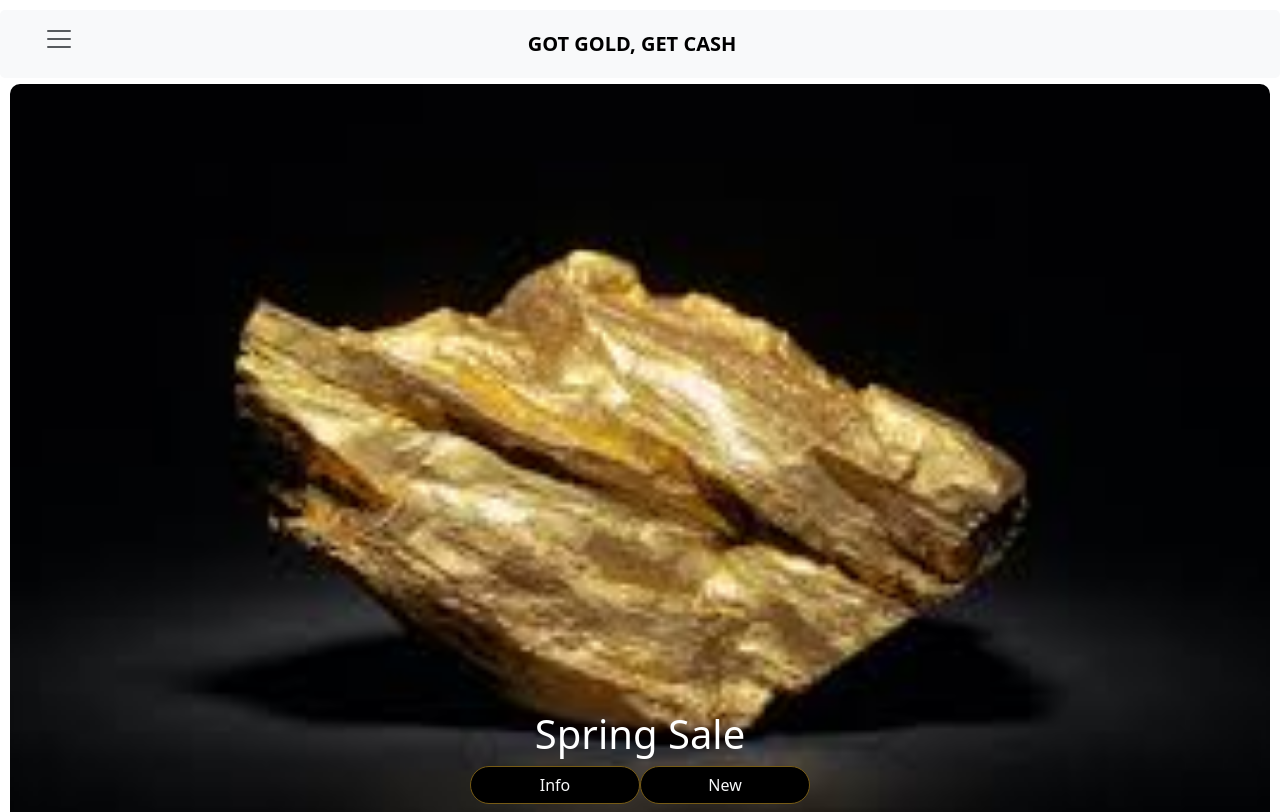
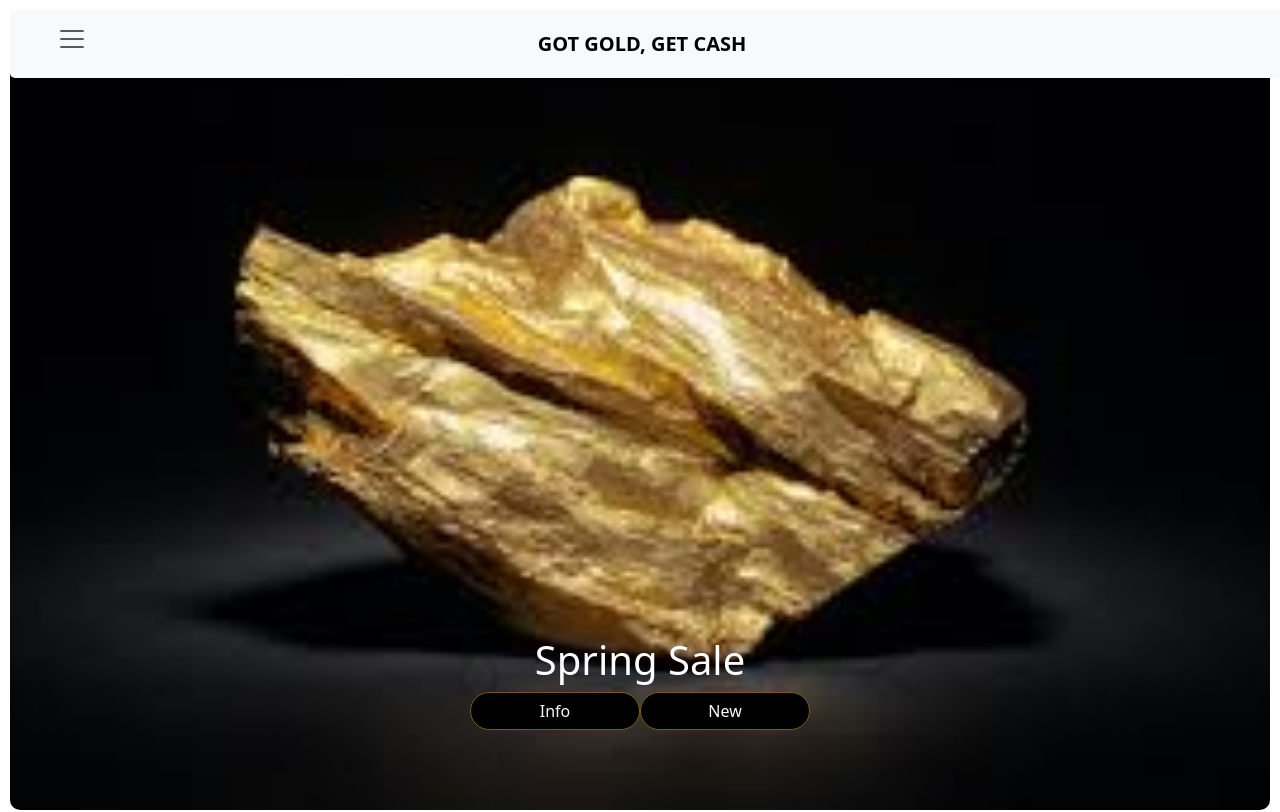
Before and after one commit to barneserella/react-bootstrap-template-site, a React (Vite) app: page / in a window 1280 px wide. Shown: the top 812 px of the page. Built offline with nearby package versions, Linux system fonts and the light colour scheme.

Commit message:
sticky header

```diff
--- a/package.json
+++ b/package.json
@@ -7,13 +7,14 @@
     "dev": "vite",
     "build": "vite build",
     "lint": "eslint .",
-    "preview": "vite preview"
+    "start": "vite preview"
   },
   "dependencies": {
     "bootstrap": "^5.3.3",
     "react": "^19.0.0",
     "react-bootstrap": "^2.10.9",
-    "react-dom": "^19.0.0"
+    "react-dom": "^19.0.0",
+    "serve": "^14.2.4"
   },
   "devDependencies": {
     "@eslint/js": "^9.21.0",
--- a/src/App.css
+++ b/src/App.css
@@ -13,10 +13,11 @@ body {
 /* Navbar Styling */
 
 .navbar{
-  margin: 0;
+  margin: 0 10px;
   border-radius: 5px;
   padding: 10px 20px;
-  position: relative;
+  position: fixed;
+  width: 100%;
   top: 10px;
   left: 50%;
   transform: translateX(-50%);
@@ -25,7 +26,7 @@ body {
 }
 
 .navbar-toggler {
-  width: 40px;
+  width: 60px;
   border-style: none;
 }
 
--- a/src/App.jsx
+++ b/src/App.jsx
@@ -15,7 +15,7 @@ function App() {
 
   return (
     <>
-      <GoldNavbar />
+      <GoldNavbar fixed="top" />
       <Hero button1='Info' button2='New' />
       <Hero button1='Info' button2='New' />
       <Hero button1='Info' button2='New' />
--- a/src/components/Navbar.jsx
+++ b/src/components/Navbar.jsx
@@ -23,7 +23,7 @@ function GoldNavbar() {
             <Navbar.Brand href="#" className='fw-bold text-uppercase'>Got Gold, Get Cash</Navbar.Brand>
 
             {/* Empty div for alignment */}
-            <div style={{ width: "40px" }} ></div>
+            <div style={{ width: "60px" }} ></div>
             <Navbar.Offcanvas
               id={`offcanvasNavbar-expand-false`}
               aria-labelledby='offcanvasNavbar'
```
Also changed, not shown: 1 other file (tests, documents, lock files or other folders).
